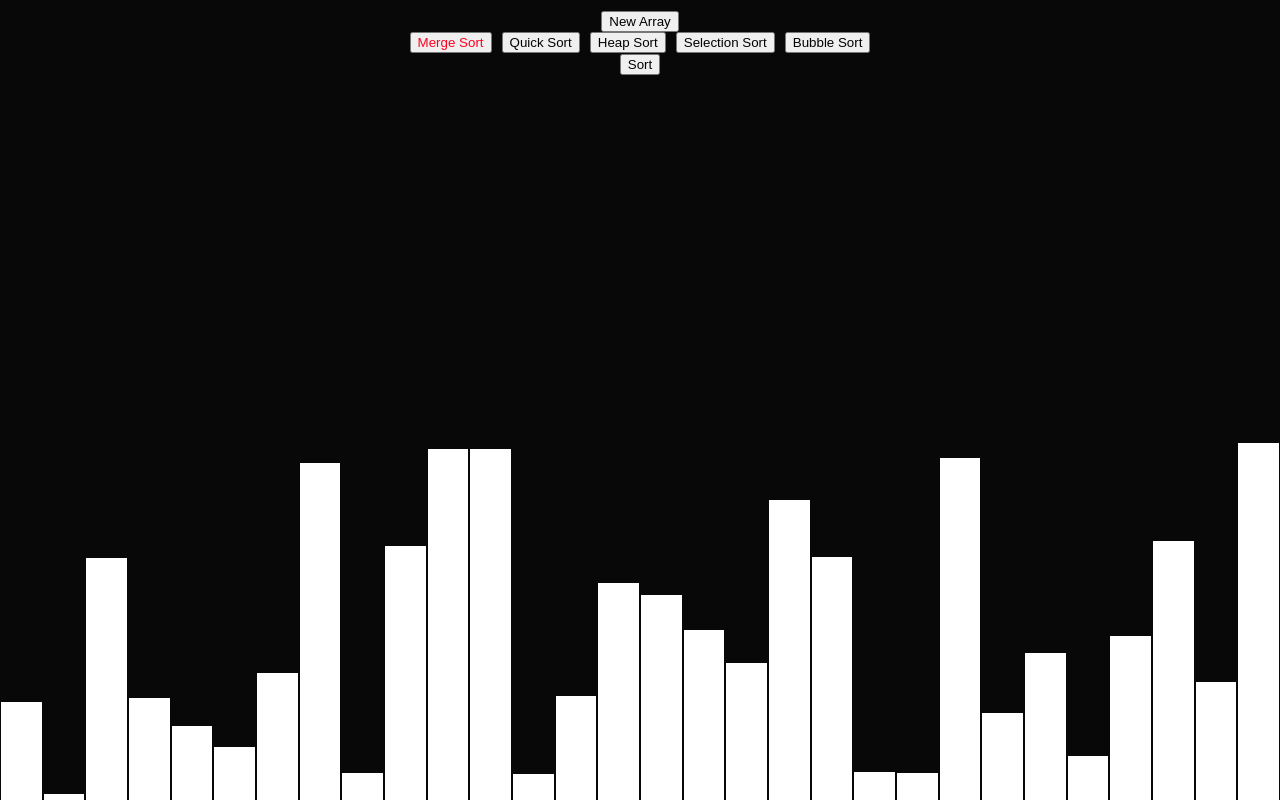
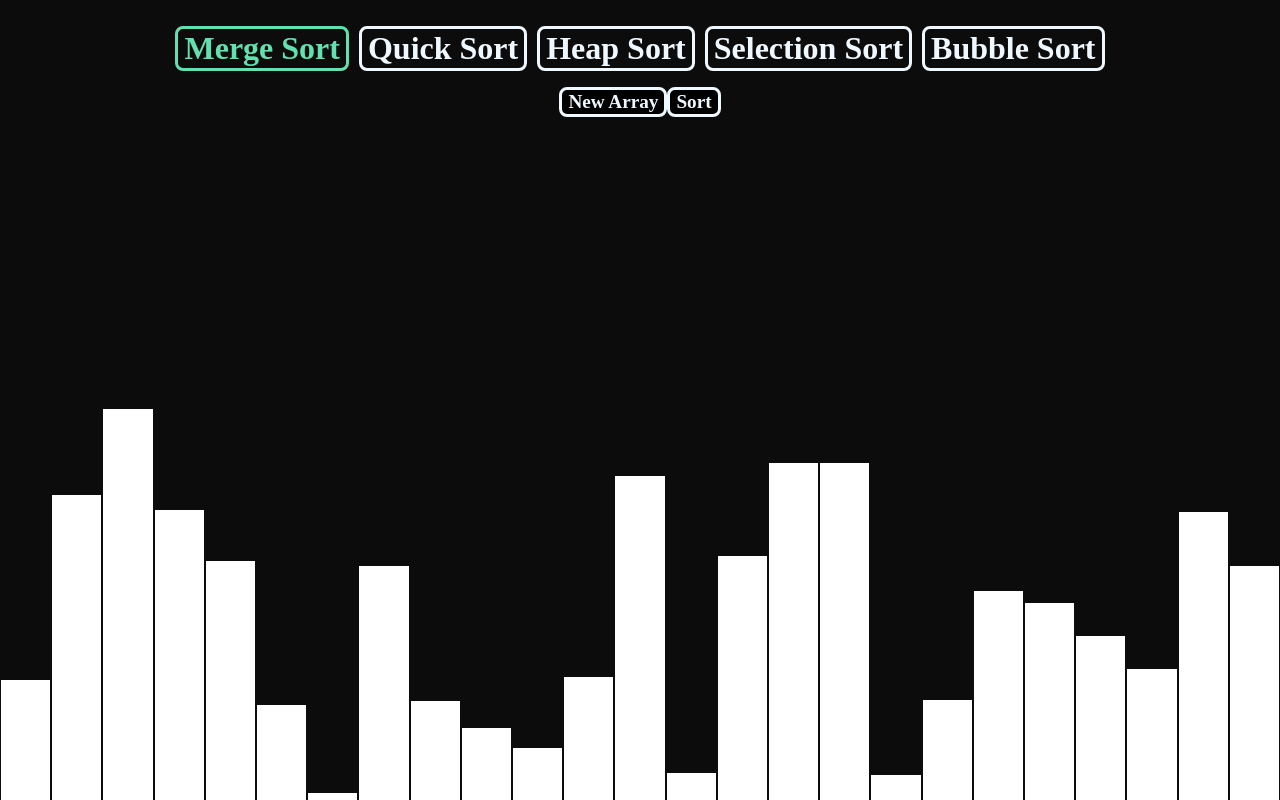
Before and after one commit to ashwinraonc-oss/Algorithm-Visualizer, a React (Create React App) app: page / in a window 1280 px wide. Built offline with nearby package versions, Linux system fonts and the light colour scheme.

Commit message:
added button styles and smoother animations

```diff
--- a/src/SortingVisualizer/SortingVisualizer.css
+++ b/src/SortingVisualizer/SortingVisualizer.css
@@ -1,7 +1,11 @@
+*{
+    font-family: "OCR A Std";
+}
 .array-bar {
     margin: 0 1px;
     width: 50px;
-    background-color: rgb(0, 0, 0)
+    background-color: rgb(0, 0, 0);
+    transition: height 0.1s ease, background-color 0.1s ease;
 }
 .array-container{
     display: flex;
@@ -15,19 +19,84 @@
     width:100%;
     top: 10px;
     text-align:center;
+    /* border: none;
+    outline: none;
+    background: none; */
 }
 body {
   /* background-color: rgb(241, 240, 237); */
-  background-color: rgb(8, 8, 8);
+  background-color: rgb(12, 12, 12);
 }
 
 .sort_buttons{
     display: flex;
     gap: 10px;
     justify-content: center;
-
+    font-size: 1.25rem;
+    padding: 1rem 1.5rem;
 
 }
-.active{
-    color: rgb(255, 0, 34);
+.sort_buttons button{
+    position: relative;
+    border: 3px solid aliceblue;
+    transition: 0.4s ease-out;
+    outline: none;
+    background: none;
+    appearance: none;
+    border-radius: 0.5rem;
+    background-color: transparent;
+    font-size: 2rem;
+    font-weight: 700;
+    color:aliceblue;
 }
+.sort_buttons button span{
+    position: relative;
+    z-index: 2;
+}
+.sort_buttons button::after{
+    content: '';
+    position: absolute;
+    top: 50%;
+    left: 50%;
+    transform: translate(-50%, -50%);
+    z-index: 0;
+    width: calc(100% + 2rem);
+    height:  calc(100% + 2rem);
+    border: 3px rgb(224, 230, 219);
+    border-radius:0.5rem;
+    opacity: 0;
+    transition: 0.4s ease-out;
+}
+.sort_buttons button:hover{
+    color:rgb(98, 224, 176);
+    border-color: transparent;
+}
+.sort_buttons button:hover:after{
+    width: 100%;
+    height: 100%;
+    opacity: 1;
+    border-color:rgb(177, 69, 96);
+}
+
+.sort_buttons button.active,
+.sort_buttons button.active:hover{
+    color: rgb(98, 224, 176);
+    border-color: rgb(98, 224, 176);
+}
+.run_buttons button{
+    position: relative;
+    border: 3px solid aliceblue;
+    transition: 0.4s ease-out;
+    outline: none;
+    background-image: linear-gradient(to right, rgb(0, 0, 0) 50%, rgb(216, 59, 19) 50%);
+    background-size: 200%;
+    appearance: none;
+    border-radius: 0.5rem;
+    font-size: 1.2rem;
+    font-weight: 700;
+    color:aliceblue;
+}
+.run_buttons button:hover{
+    background-position: right;
+
+}
--- a/src/SortingVisualizer/SortingVisualizer.jsx
+++ b/src/SortingVisualizer/SortingVisualizer.jsx
@@ -39,7 +39,7 @@ export default class SortingVisualizer extends React.Component {
                 const endTime = performance.now()
                 console.log(`Merge Sort took ${endTime - startTime} ms`)
 
-                this.animateMerge(sorted_arr, 10)
+                this.animateMerge(sorted_arr, 35)
                 break;
             }
 
@@ -112,7 +112,7 @@ export default class SortingVisualizer extends React.Component {
                     const [barOneIdx, barTwoIdx] = swap_arr[i];
                     const barOneStyle = arrayBars[barOneIdx].style;
                     const barTwoStyle = arrayBars[barTwoIdx].style;
-                    const color = i % 3 === 0 ? "Red" : "White";
+                    const color = i % 3 === 0 ? "Crimson" : "White";
                     setTimeout(() => {
                         barOneStyle.backgroundColor = color;
                         barTwoStyle.backgroundColor = color;
@@ -121,7 +121,7 @@ export default class SortingVisualizer extends React.Component {
                     setTimeout(() => {
                         const [barOneIdx, newHeight] = swap_arr[i];
                         const barOneStyle = arrayBars[barOneIdx].style;
-                        barOneStyle.height = `${newHeight/1.2}px`;
+                        barOneStyle.height = `${newHeight/1}px`;
                         }, i * speed);
                 }
 
@@ -254,7 +254,7 @@ export default class SortingVisualizer extends React.Component {
                         className = "array-bar"
                         key = {idx}
                         style = {{
-                            height: `${value/1.2}px`,
+                            height: `${value/1}px`,
                             backgroundColor:
                                 sorted.includes(idx) ? "LawnGreen"
                                 : pivot === idx ? "#4790bb"
@@ -267,7 +267,7 @@ export default class SortingVisualizer extends React.Component {
 
             <div className = "buttons">
 
-            <button onClick={() => this.resetArray()}>New Array</button>
+
 
             <div className = "sort_buttons">
                 {
@@ -278,8 +278,11 @@ export default class SortingVisualizer extends React.Component {
                 </button>)
                 }
             </div>
+            <div className = "run_buttons">
+                <button onClick={() => this.resetArray()}>New Array</button>
+                <button onClick={() => this.runSort(this.state.algorithm)}>Sort</button>
+            </div>
 
-            <button onClick={() => this.runSort(this.state.algorithm)}>Sort</button>
 
             </div>
         </>)
@@ -290,7 +293,7 @@ export default class SortingVisualizer extends React.Component {
     function randomIntFromInterval(min, max) {
         return Math.floor(Math.random() * (max - min + 1) + min);
     }
-    function generateRandomArray(size = 30, min = 5, max = 500){
+    function generateRandomArray(size = 25, min = 5, max = 400){
         const local_array = [];
         for (let i = 0; i < size; i++){
             local_array.push(randomIntFromInterval(min, max));
```
